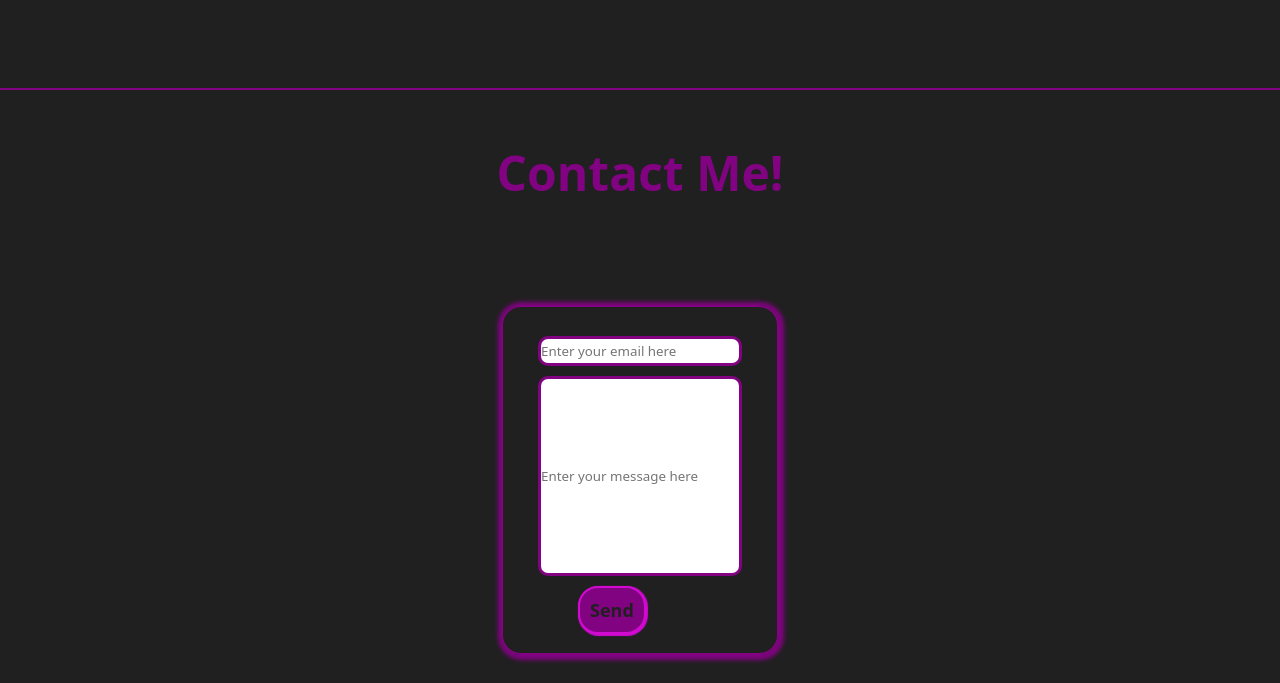
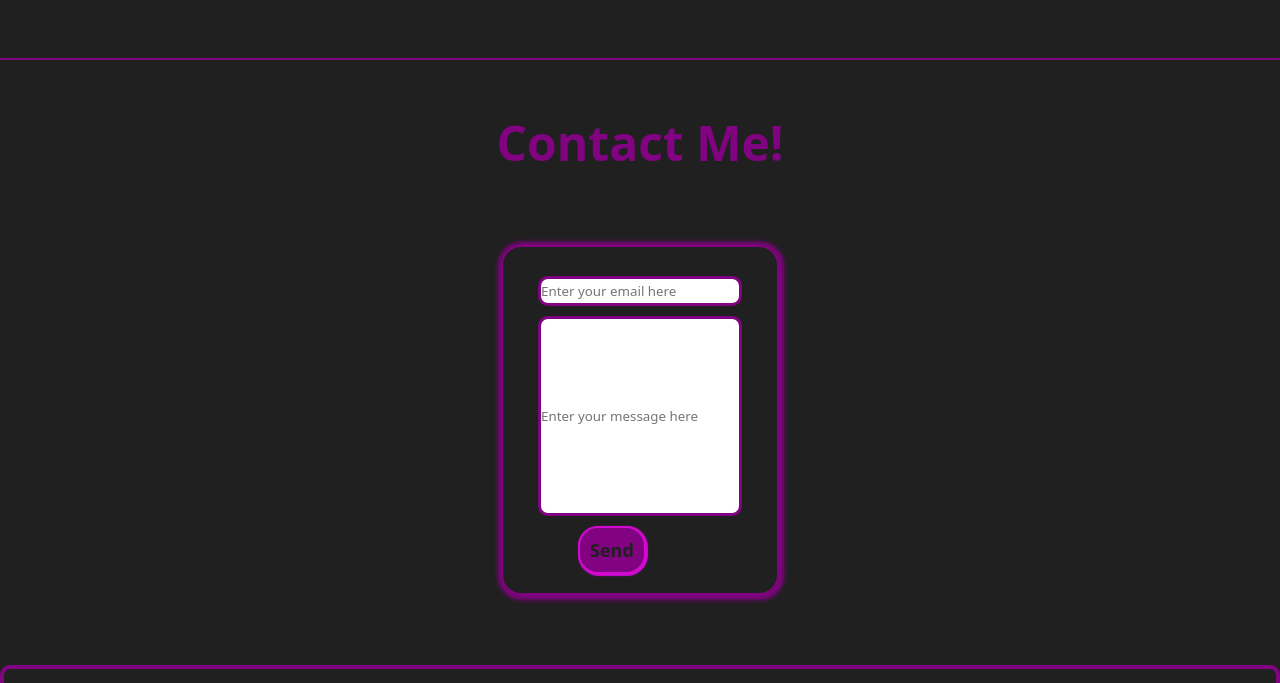
Before and after one commit to jshuaaaa/my-portfolio, a plain HTML site: page homepage.html in a window 1280 px wide. Shown: the part 1729-2412 px from the top of the page. Drawn offline with Linux system fonts and the light colour scheme.

Commit message:
cleaned up styling

```diff
--- a/assets/css/homepage.css
+++ b/assets/css/homepage.css
@@ -26,9 +26,9 @@ a {
  h2 {
         display: flex;
         justify-content: center;
-        align-items: center;
         margin-top: 50px;
         font-size: 48px;
+        margin-bottom: -30px;
     }
 
 
@@ -157,7 +157,8 @@ form {
     padding: 35px;
     border: 2px var(--purple) solid;
     border-radius: 20px;
-    margin-top: 50px;
+
+    margin-bottom: 20px;
     box-shadow: 1px 1px 4px 4px var(--purple);
     display: flex;
     justify-content: center;
@@ -180,7 +181,7 @@ form {
 .container-form {
     display: flex;
     justify-content: center;
-    align-items: center;
+
 }
 
 button h4 {
--- a/homepage.html
+++ b/homepage.html
@@ -35,7 +35,8 @@
     <a href=""><div class="comingsoon"><p>Coming soon...</p></div></a>
 </section>
 
-<div class="container"><h2>Contact Me!</h2></div>
+<div class="container"></div>
+<h2>Contact Me!</h2>
 
 <section class="container-form">
 <form id="contact-me" class="container">
```
